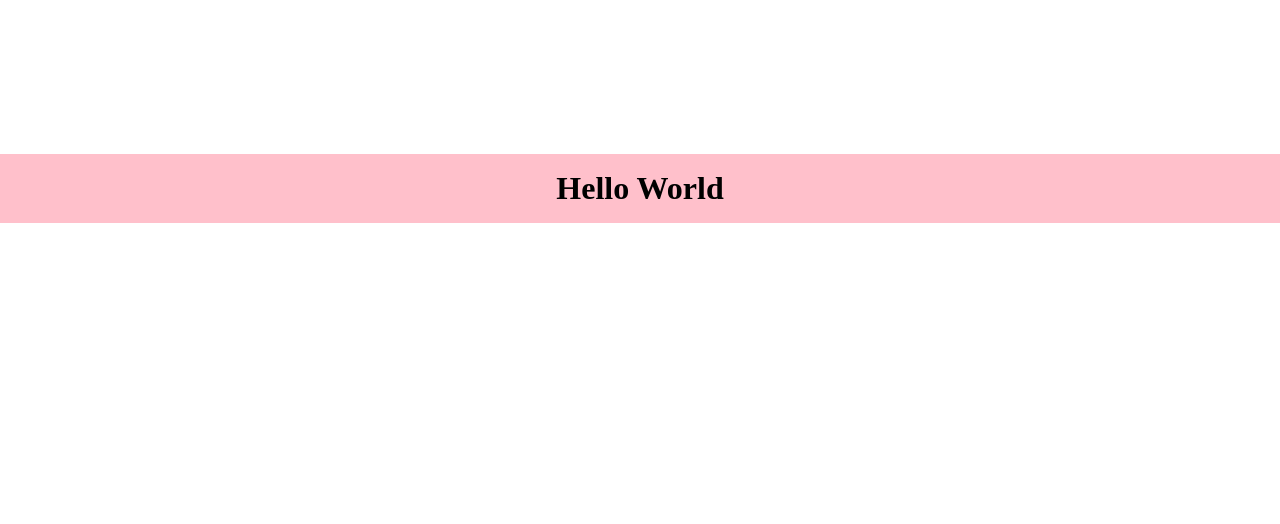
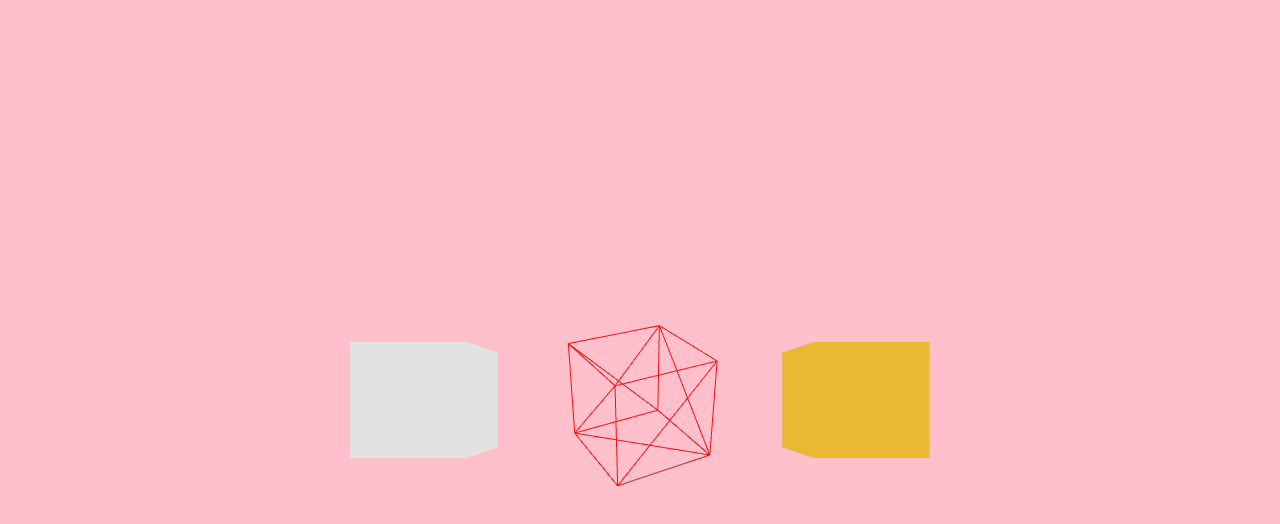
Before and after one commit to ameliapham/data-visualisation, a React (Vite) app: page / in a window 1280 px wide. Shown: the top 524 px of the page. Built offline with nearby package versions, Linux system fonts and the light colour scheme.

Commit message:
Update App with new cubes

```diff
--- a/index.html
+++ b/index.html
@@ -7,7 +7,6 @@
     <title>Data Visualization App</title>
 </head>
 <body>
-    <canvas class="webgl"></canvas>
     <div id="root"></div>
     <script type="module" src="./src/main.tsx"></script>
 </body>
--- a/src/App.tsx
+++ b/src/App.tsx
@@ -1,23 +1,38 @@
 import { tss } from "tss-react/mui";
+import { GlobalStyles } from "tss-react";
+import { Canvas } from "@react-three/fiber";
+import { Cube } from "./Cube";
 
 export function App() {
-
   const { classes } = useStyles();
 
   return (
+    <>
+      <GlobalStyles
+        styles={{
+          "*": {
+            margin: 0,
+            padding: 0,
+            boxSizing: "border-box",
+          },
+        }}
+      />
       <div className={classes.root}>
-          <h1>Hello World</h1>
+        <Canvas>
+          <Cube position={[-2, 0, 0]} size={[1, 1, 1]} />
+          <Cube rotation={[0.5, 0.5, 0]} color="red" wireframe/>
+          <Cube position={[2, 0, 0]} size={[1, 1, 1]} color="orange" />
+        </Canvas>
       </div>
+    </>
   );
 }
 
-const useStyles = tss
-    .withName({ App })
-    .create(({ theme }) => ({
+const useStyles = tss.withName({ App }).create(() => ({
   root: {
+    height: "100vh",
+    width: "100vw",
     backgroundColor: "pink",
-            color: "black",
-            padding: theme.spacing(2),
     textAlign: "center",
   },
 }));
```
Lines whose indentation alone changed are shown as unchanged.
